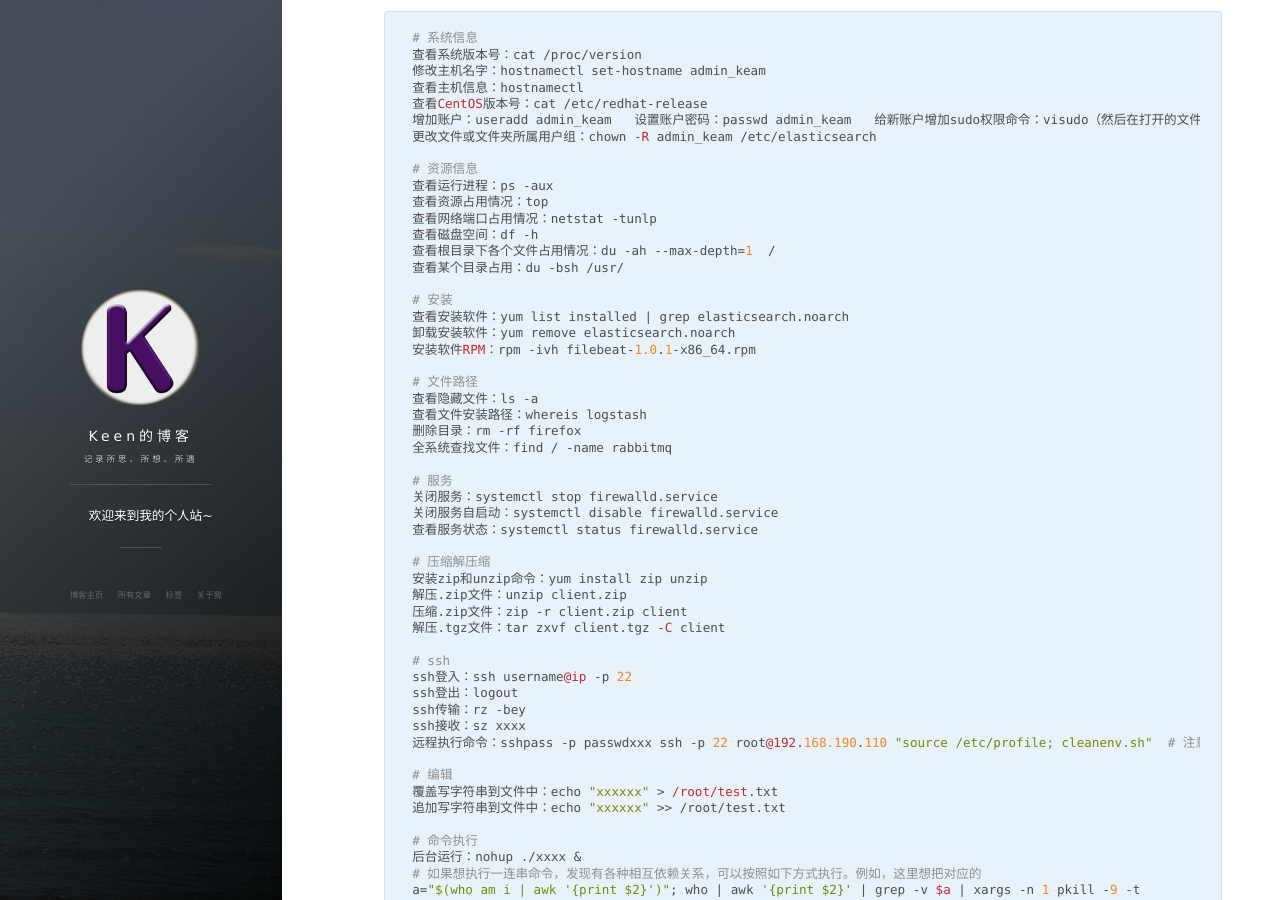
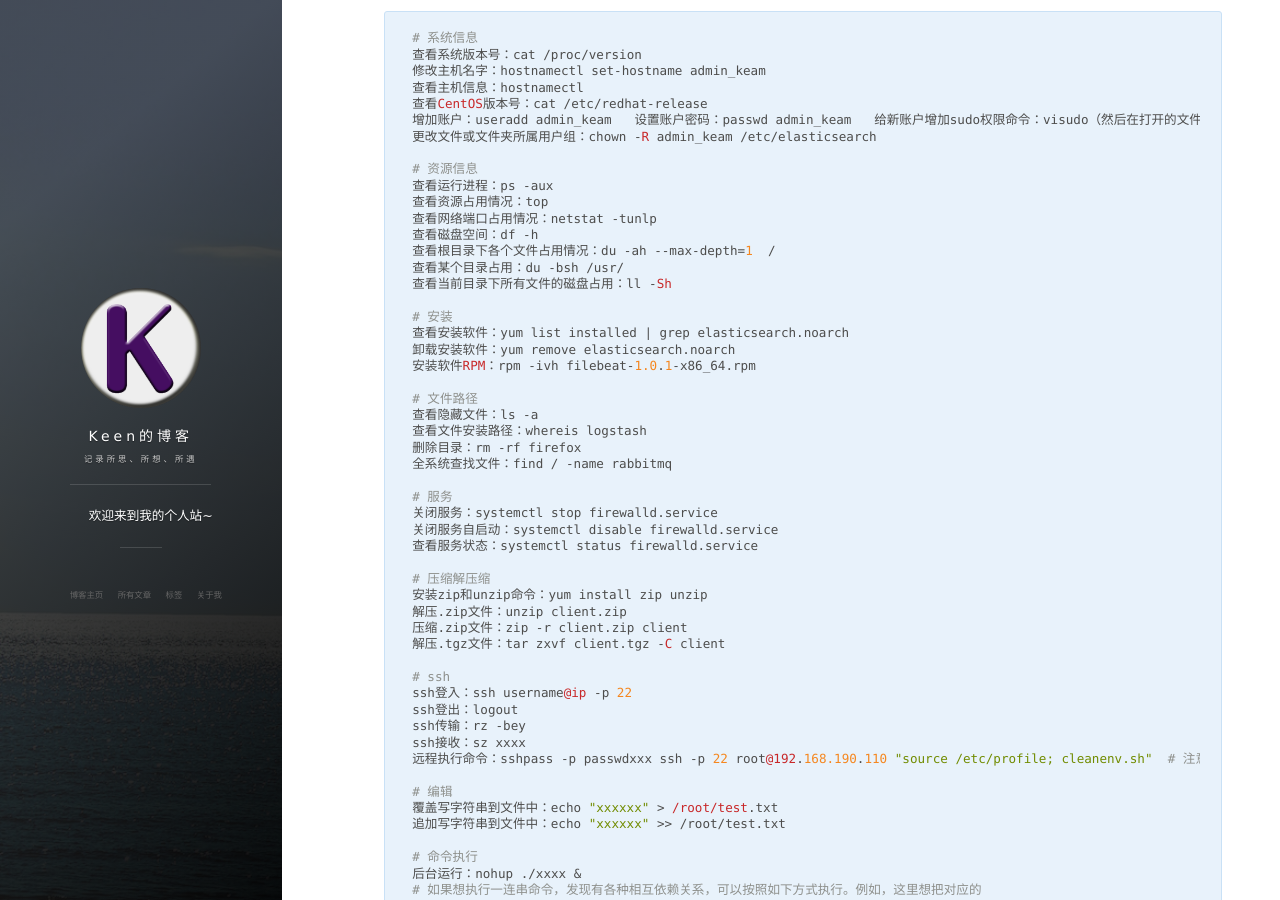
Before and after one commit to Keenjin/Keenjin.github.io, a Jekyll site: the page built from _posts/2019-03-12-linux_cmd.md, in a window 1280 px wide and 900 px high, scrolled down 308 px. Built offline with Jekyll 4.4.1, drawn with Linux system fonts in a browser that asks for light colours; nearby versions of some CDN libraries; comment, search, counter and statistics services are not loaded.

Commit message:
linux cmd

```diff
--- a/_posts/2019-03-12-linux_cmd.md
+++ b/_posts/2019-03-12-linux_cmd.md
@@ -33,6 +33,7 @@ tags: linux
 查看磁盘空间：df -h
 查看根目录下各个文件占用情况：du -ah --max-depth=1  /
 查看某个目录占用：du -bsh /usr/
+查看当前目录下所有文件的磁盘占用：ll -Sh
 
 # 安装
 查看安装软件：yum list installed | grep elasticsearch.noarch
```
